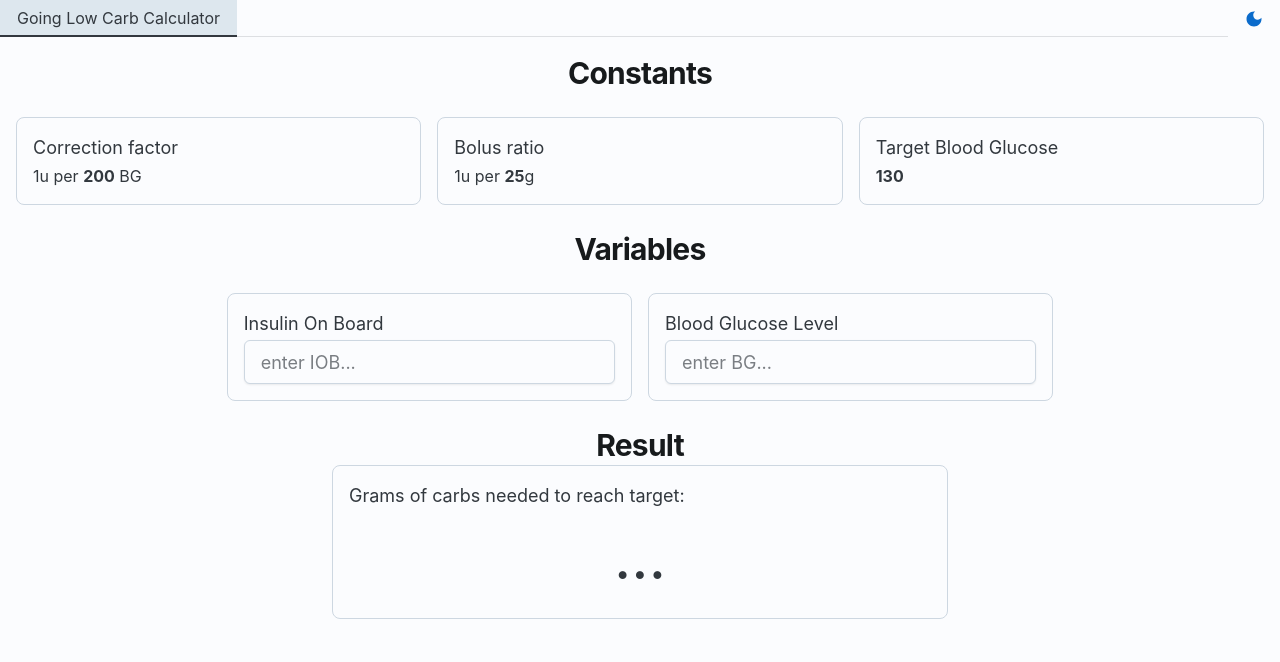
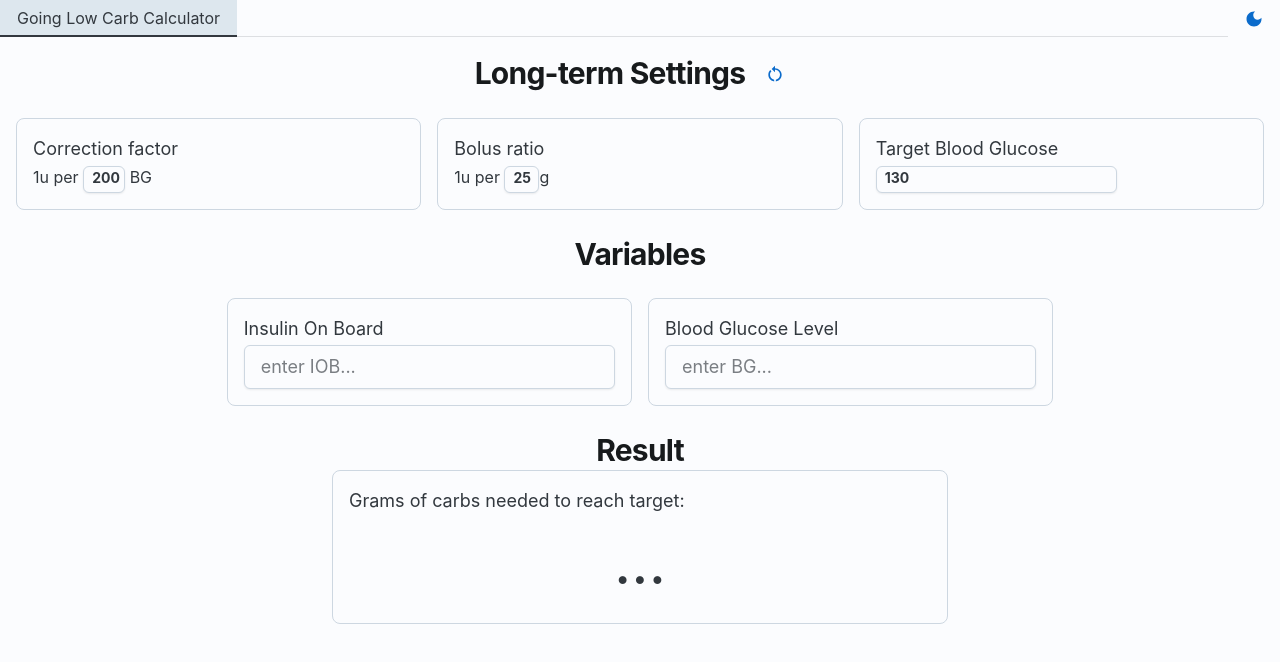
Before and after one commit to benjaminiserman/diabetes-tools, a React (Create React App) app: page / in a window 1280 px wide. Shown: the top 662 px of the page. Built offline with nearby package versions, Linux system fonts and the light colour scheme.

Commit message:
allow long-term settings to be changed. persist in cookies

```diff
--- a/package.json
+++ b/package.json
@@ -23,6 +23,7 @@
     "react-native": "^0.72.4",
     "react-scripts": "5.0.1",
     "typescript": "*",
+    "universal-cookie": "^6.1.0",
     "web-vitals": "^2.1.4"
   },
   "scripts": {
--- a/src/GoingLowCarbCalculator.tsx
+++ b/src/GoingLowCarbCalculator.tsx
@@ -1,20 +1,78 @@
 import {
+	Button,
 	Card,
 	CardContent,
 	Grid,
 	Input,
 	Sheet,
+	Tooltip,
 	Typography,
 } from "@mui/joy";
 import React from "react";
+import Cookies from 'universal-cookie';
+import RestartAltIcon from "@mui/icons-material/RestartAlt";
 
 export const GoingLowCarbCalculator = () => {
-	const correctionFactor = 200;
-	const bolusRatio = 25;
-	const targetBloodGlucose = 130;
+	const cookies = new Cookies();
+	const getCookieValueOrSetDefault = (cookieName: string, defaultValue: string) => {
+		const cookieValue = cookies.get(cookieName);
+		if (cookieValue === undefined) {
+			cookies.set(cookieName, defaultValue);
+			return defaultValue;
+		}
+
+		return cookieValue;
+	}
+
+	const defaultCorrectionFactor = 200;
+	const defaultBolusRatio = 25;
+	const defaultTargetBloodGlucose = 130;
+
+	const correctionFactorCookieValue = getCookieValueOrSetDefault(
+		"correctionFactor",
+		defaultCorrectionFactor.toString()
+	) as string;
+	const bolusRatioCookieValue = getCookieValueOrSetDefault(
+		"bolusRatio",
+		defaultBolusRatio.toString()
+	) as string;
+	const targetBloodGlucoseCookieValue = getCookieValueOrSetDefault(
+		"targetBloodGlucose",
+		defaultTargetBloodGlucose.toString()
+	) as string;
+
+	const [correctionFactor, setCorrectionFactor] = React.useState(correctionFactorCookieValue);
+	const [bolusRatio, setBolusRatio] = React.useState(bolusRatioCookieValue);
+	const [targetBloodGlucose, setTargetBloodGlucose] = React.useState(targetBloodGlucoseCookieValue);
 
 	const [insulinOnBoard, setInsulinOnBoard] = React.useState("");
 	const [bloodGlucose, setBloodGlucose] = React.useState("");
+
+	const getNumericValueFromInput = (inputValue: string) =>
+		Number(inputValue === "." ? "0" : inputValue);
+
+	window.onbeforeunload = () => {
+		const getNumericValueOrDefault = (value: string, defaultValue: number) => {
+			if (value === "") {
+				return defaultValue.toString();
+			}
+
+			return getNumericValueFromInput(value).toString();;
+		}
+
+		cookies.set(
+			"correctionFactor",
+			getNumericValueOrDefault(correctionFactor, defaultCorrectionFactor)
+		);
+		cookies.set(
+			"bolusRatio",
+			getNumericValueOrDefault(bolusRatio, defaultBolusRatio)
+		);
+		cookies.set(
+			"targetBloodGlucose",
+			getNumericValueOrDefault(targetBloodGlucose, defaultTargetBloodGlucose)
+		);
+	};
 
 	const handleNumericInput = (
 		input: string,
@@ -36,21 +94,30 @@ export const GoingLowCarbCalculator = () => {
 		setter(textWithoutExtraLeadingZeroes);
 	};
 
-	const getInsulinOnBoard = () =>
-		Number(insulinOnBoard === "." ? "0" : insulinOnBoard);
-	const getBloodGlucose = () =>
-		Number(bloodGlucose === "." ? "0" : bloodGlucose);
-
 	const getGramsNeededToReachTarget = () => {
-		if (insulinOnBoard === "" || bloodGlucose === "") {
+		if (
+			[
+				targetBloodGlucose,
+				bloodGlucose,
+				correctionFactor,
+				insulinOnBoard,
+				bolusRatio,
+			].includes("")
+		) {
 			return "...";
 		}
 
+		const targetBloodGlucoseValue = getNumericValueFromInput(targetBloodGlucose);
+		const bloodGlucoseValue = getNumericValueFromInput(bloodGlucose);
+		const correctionFactorValue = getNumericValueFromInput(correctionFactor);
+		const insulinOnBoardValue = getNumericValueFromInput(insulinOnBoard);
+		const bolusRatioValue = getNumericValueFromInput(bolusRatio);
+
 		const gramsNeeded =
-			((targetBloodGlucose -
-				(getBloodGlucose() - correctionFactor * getInsulinOnBoard())) /
-				correctionFactor) *
-			bolusRatio;
+			((targetBloodGlucoseValue -
+				(bloodGlucoseValue - correctionFactorValue * insulinOnBoardValue)) /
+				correctionFactorValue) *
+			bolusRatioValue;
 
 		return `${Math.round(gramsNeeded)}g`;
 	};
@@ -58,8 +125,22 @@ export const GoingLowCarbCalculator = () => {
 	return (
 		<Sheet>
 			<Typography level="h2" textAlign="center">
-				Constants
+				Long-term Settings
+				<Tooltip title="Reset to Default Settings" variant="plain">
+					<Button
+						variant="plain"
+						sx={{ padding: "10px", margin: "0px 10px" }}
+						onClick={() => {
+							setCorrectionFactor(defaultCorrectionFactor.toString());
+							setBolusRatio(defaultBolusRatio.toString());
+							setTargetBloodGlucose(defaultTargetBloodGlucose.toString());
+						}}
+					>
+						<RestartAltIcon />
+					</Button>
+				</Tooltip>
 			</Typography>
+
 			<br />
 			<Grid container spacing={2} sx={{ justifyContent: "center" }}>
 				<Grid xs={4}>
@@ -67,7 +148,28 @@ export const GoingLowCarbCalculator = () => {
 						<CardContent>
 							<Typography level="body-lg">Correction factor</Typography>
 							<Typography>
-								1u per <b>{correctionFactor}</b> BG
+								1u per{" "}
+								<b>
+									<Input
+										placeholder="..."
+										value={correctionFactor}
+										type="text"
+										size="sm"
+										onChange={(event: React.ChangeEvent<HTMLInputElement>) =>
+											handleNumericInput(
+												event.target.value,
+												setCorrectionFactor
+											)
+										}
+										sx={{
+											display: "inline-block",
+											minWidth: "3em",
+											maxWidth: "3em",
+											minHeight: "3.5ex",
+										}}
+									/>
+								</b>{" "}
+								BG
 							</Typography>
 						</CardContent>
 					</Card>
@@ -77,7 +179,25 @@ export const GoingLowCarbCalculator = () => {
 						<CardContent>
 							<Typography level="body-lg">Bolus ratio</Typography>
 							<Typography>
-								1u per <b>{bolusRatio}</b>g
+								1u per{" "}
+								<b>
+									<Input
+										placeholder="..."
+										value={bolusRatio}
+										type="text"
+										size="sm"
+										onChange={(event: React.ChangeEvent<HTMLInputElement>) =>
+											handleNumericInput(event.target.value, setBolusRatio)
+										}
+										sx={{
+											display: "inline-block",
+											minWidth: "2em",
+											maxWidth: "2.5em",
+											minHeight: "3.5ex",
+										}}
+									/>
+								</b>
+								g
 							</Typography>
 						</CardContent>
 					</Card>
@@ -87,7 +207,24 @@ export const GoingLowCarbCalculator = () => {
 						<CardContent>
 							<Typography level="body-lg">Target Blood Glucose</Typography>
 							<Typography>
-								<b>{targetBloodGlucose}</b>
+								<b>
+									<Input
+										placeholder="enter target blood glucose..."
+										value={targetBloodGlucose}
+										type="text"
+										size="sm"
+										onChange={(event: React.ChangeEvent<HTMLInputElement>) =>
+											handleNumericInput(
+												event.target.value,
+												setTargetBloodGlucose
+											)
+										}
+										sx={{
+											display: "inline-block",
+											minHeight: "3.5ex",
+										}}
+									/>
+								</b>
 							</Typography>
 						</CardContent>
 					</Card>
@@ -106,7 +243,7 @@ export const GoingLowCarbCalculator = () => {
 							<Typography level="body-lg">Insulin On Board</Typography>
 							<Input
 								placeholder="enter IOB..."
-								value={insulinOnBoard ?? ""}
+								value={insulinOnBoard}
 								type="text"
 								size="lg"
 								onChange={(event: React.ChangeEvent<HTMLInputElement>) =>
@@ -122,7 +259,7 @@ export const GoingLowCarbCalculator = () => {
 							<Typography level="body-lg">Blood Glucose Level</Typography>
 							<Input
 								placeholder="enter BG..."
-								value={bloodGlucose ?? ""}
+								value={bloodGlucose}
 								type="text"
 								size="lg"
 								onChange={(event: React.ChangeEvent<HTMLInputElement>) =>
```
